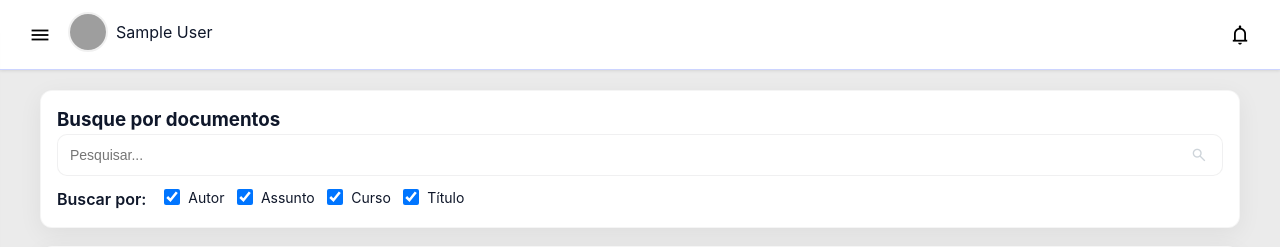
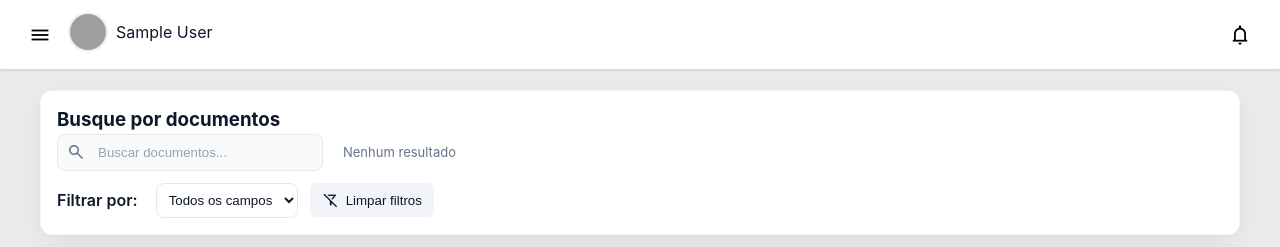
Before and after one commit to Samumaradona/Inprolib-, a Flask app: page /home in a window 1280 px wide. Shown: the top 247 px of the page. Run offline with Flask 3, Linux system fonts and the light colour scheme; the visitor is signed in with stand-in values (Sample User, id 1); some libraries are stand-ins or nearby versions; grey boxes are pictures that could not be loaded.

Commit message:
Nova tratativa

```diff
--- a/static/css/home.css
+++ b/static/css/home.css
@@ -892,3 +892,68 @@
   .icon-btn { right: 6px; width: 36px; height: 36px; }
   .search-input input[type="search"] { padding-right: 48px; }
 }
+
+/* Busca padronizada como nas outras telas */
+.input-with-icon {
+  display: inline-flex;
+  align-items: center;
+  gap: 8px;
+  border: 1px solid #e5e7eb;
+  border-radius: 8px;
+  padding: 4px 8px;
+  background: #f8fafc;
+}
+.input-with-icon .material-symbols-outlined {
+  font-size: 20px;
+  color: #64748b;
+}
+.input-with-icon input {
+  border: none;
+  outline: none;
+  background: transparent;
+  padding: 6px 4px;
+  min-width: 220px;
+  color: #0f172a;
+}
+.input-with-icon input::placeholder { color: #94a3b8; }
+.results-counter { color: #64748b; font-size: 13px; margin-left: 8px; }
+
+/* Destaque de hover no carrossel */
+.carousel-item {
+  cursor: pointer;
+  border: 1px solid rgba(2, 6, 23, 0.06);
+  background: #fff;
+  transition: transform .12s ease, box-shadow .12s ease, border-color .12s ease;
+}
+.carousel-item:hover,
+.carousel-item:focus {
+  transform: translateY(-2px);
+  box-shadow: 0 8px 24px rgba(2, 6, 23, 0.10);
+  border-color: #cbd5e1;
+}
+
+/* Filtro (select + botão limpar) na Home */
+.filters-row select {
+  padding: 8px;
+  border: 1px solid #e5e7eb;
+  border-radius: 8px;
+  background: #fff;
+  color: var(--bs-body-color);
+}
+#btnClearHomeFilters {
+  border: none;
+  background: #f1f5f9;
+  color: #0f172a;
+  padding: 8px 12px;
+  border-radius: 6px;
+  display: inline-flex;
+  gap: 6px;
+  align-items: center;
+  cursor: pointer;
+}
+#btnClearHomeFilters:hover {
+  background: #e2e8f0;
+}
+#btnClearHomeFilters .material-symbols-outlined {
+  font-size: 18px;
+}
--- a/static/javascript/home.js
+++ b/static/javascript/home.js
@@ -490,65 +490,160 @@
 /* ---------- Search & Carousel JS (front-only) ---------- */
 
 (function () {
-  // simples sample docs — substitua pelos seus dados reais
-  const SAMPLE_DOCS = [
-    { title: "Relatório de Algebra", author: "Ana Silva", subject: "Matemática", course: "Engenharia", date: "2025-09-01", img: "https://picsum.photos/seed/doc1/300/200" },
-    { title: "Resumo de História", author: "Bruno Costa", subject: "História", course: "Humanas", date: "2025-08-28", img: "https://picsum.photos/seed/doc2/300/200" },
-    { title: "Projeto de Física", author: "Clara Souza", subject: "Física", course: "Licenciatura", date: "2025-08-21", img: "https://picsum.photos/seed/doc3/300/200" },
-    { title: "Guia de Programação", author: "Diego Martins", subject: "Computação", course: "Sistemas", date: "2025-08-15", img: "https://picsum.photos/seed/doc4/300/200" },
-    { title: "Artigo sobre Arte", author: "Elisa Ramos", subject: "Arte", course: "Artes", date: "2025-08-10", img: "https://picsum.photos/seed/doc5/300/200" },
-    { title: "Estudo de Caso", author: "Fabio Lima", subject: "Administração", course: "Administração", date: "2025-07-30", img: "https://picsum.photos/seed/doc6/300/200" }
-  ];
+  // dados reais vindos do backend
+  const DOCS_RAW = Array.isArray(window.PUBLICACOES) ? window.PUBLICACOES : [];
+  function formatDate(v){
+    try{
+      if(!v) return '';
+      const d = new Date(v);
+      if(isNaN(d.getTime())) return String(v);
+      const dd = String(d.getDate()).padStart(2,'0');
+      const mm = String(d.getMonth()+1).padStart(2,'0');
+      const yyyy = d.getFullYear();
+      return `${dd}/${mm}/${yyyy}`;
+    }catch{ return String(v||''); }
+  }
+  const DOCS = DOCS_RAW.map(p => ({
+    title: p.titulo || 'Sem título',
+    author: p.autor_nome || '',
+    tipo: p.tipo || '',
+    course: p.nome_curso || p.curso || '',
+    date: formatDate(p.data_publicacao),
+    thumb: '/img/logo.png',
+    url: (p.nome_arquivo ? `/static/uploads/${p.nome_arquivo}` : '')
+  }));
 
   const carousel = document.getElementById('carousel');
   const prevBtn = document.querySelector('.carousel-prev');
   const nextBtn = document.querySelector('.carousel-next');
   const searchInput = document.getElementById('searchInput');
-  const searchBtn = document.getElementById('searchBtn');
+  const resultsCounter = document.getElementById('resultsCounterHome');
+  const filterField = document.getElementById('homeFilterField');
+  const clearBtn = document.getElementById('btnClearHomeFilters');
+  const modal = document.getElementById('homeCardModal');
+  const modalClose = document.getElementById('homeCardModalClose');
+  const modalTitle = document.getElementById('homeCardModalTitle');
+  const modalMeta = document.getElementById('homeCardModalMeta');
+  const modalPreview = document.getElementById('homeCardModalPreview');
+
+  function openCardModal(doc){
+    if(!modal) return;
+    if(modalTitle) modalTitle.textContent = doc.title || 'Publicação';
+    if(modalMeta){
+      const parts = [
+        doc.author && `Autor: ${doc.author}`,
+        doc.tipo && `Tipo: ${doc.tipo}`,
+        doc.course && `Curso: ${doc.course}`,
+        doc.date && `Data: ${doc.date}`
+      ].filter(Boolean);
+      modalMeta.textContent = parts.join(' • ');
+    }
+    if(modalPreview){
+      modalPreview.innerHTML = '';
+      const wrap = document.createElement('div');
+      wrap.style.display = 'flex';
+      wrap.style.flexDirection = 'column';
+      wrap.style.alignItems = 'center';
+      wrap.style.gap = '8px';
+      const img = document.createElement('img');
+      img.src = doc.thumb || '/img/logo.png';
+      img.alt = doc.title || 'Pré-visualização';
+      img.style.maxWidth = '160px';
+      img.style.borderRadius = '8px';
+      img.style.opacity = '0.9';
+      wrap.appendChild(img);
+      if(doc.url){
+        const a = document.createElement('a');
+        a.href = doc.url;
+        a.target = '_blank';
+        a.rel = 'noopener';
+        a.textContent = 'Abrir/baixar conteúdo';
+        a.style.textDecoration = 'none';
+        a.style.background = '#1d4ed8';
+        a.style.color = '#fff';
+        a.style.padding = '8px 12px';
+        a.style.borderRadius = '6px';
+        wrap.appendChild(a);
+      } else {
+        const msg = document.createElement('div');
+        msg.textContent = 'Conteúdo não disponível.';
+        msg.style.color = '#64748b';
+        wrap.appendChild(msg);
+      }
+      modalPreview.appendChild(wrap);
+    }
+    modal.setAttribute('aria-hidden','false');
+    modal.classList.add('open');
+  }
+  function closeCardModal(){
+    if(!modal) return;
+    modal.setAttribute('aria-hidden','true');
+    modal.classList.remove('open');
+    if(modalPreview) modalPreview.innerHTML = '';
+  }
+  if(modalClose) modalClose.addEventListener('click', closeCardModal);
+  if(modal) modal.addEventListener('click', (ev)=>{ if(ev.target === modal) closeCardModal(); });
+  document.addEventListener('keydown', (ev)=>{ if(ev.key === 'Escape' && modal && modal.classList.contains('open')) closeCardModal(); });
 
   // cria um card DOM a partir de um objeto doc
   function createCard(doc) {
     const item = document.createElement('article');
     item.className = 'carousel-item';
     item.setAttribute('role','listitem');
+    item.tabIndex = 0; // acessível por teclado
 
     const img = document.createElement('img');
     img.className = 'thumb';
-    img.src = doc.img;
-    img.alt = doc.title;
+    img.src = doc.thumb || '/img/logo.png';
+    img.alt = doc.title || 'Documento';
 
     const meta = document.createElement('div');
     meta.className = 'card-meta';
 
     const title = document.createElement('div');
     title.className = 'title';
-    title.textContent = doc.title;
+    title.textContent = doc.title || 'Sem título';
 
     const author = document.createElement('div');
     author.className = 'meta-line';
-    author.textContent = `Autor: ${doc.author}`;
+    author.textContent = `Autor: ${doc.author || '—'}`;
 
-    const subject = document.createElement('div');
-    subject.className = 'meta-line';
-    subject.textContent = `Assunto: ${doc.subject}`;
+    const tipo = document.createElement('div');
+    tipo.className = 'meta-line';
+    tipo.textContent = `Tipo: ${doc.tipo || '—'}`;
 
     const course = document.createElement('div');
     course.className = 'meta-line';
-    course.textContent = `Curso: ${doc.course}`;
+    course.textContent = `Curso: ${doc.course || '—'}`;
 
     const date = document.createElement('div');
     date.className = 'meta-line';
-    date.textContent = `Data: ${doc.date}`;
+    date.textContent = `Data: ${doc.date || ''}`;
 
     meta.appendChild(title);
     meta.appendChild(author);
-    meta.appendChild(subject);
+    meta.appendChild(tipo);
     meta.appendChild(course);
     meta.appendChild(date);
 
     item.appendChild(img);
     item.appendChild(meta);
+
+    // abre modal ao selecionar
+    item.addEventListener('click', ()=> openCardModal(doc));
+    item.addEventListener('keydown', (e)=>{
+      if(e.key === 'Enter' || e.key === ' '){ e.preventDefault(); openCardModal(doc); }
+    });
+
     return item;
+  }
+
+  // contador de resultados
+  function updateCounter(visibleCount, totalCount){
+    if(!resultsCounter) return;
+    if(totalCount == null) totalCount = DOCS.length;
+    if(visibleCount === 0){ resultsCounter.textContent = 'Nenhum resultado'; }
+    else { resultsCounter.textContent = `Exibindo ${visibleCount} de ${totalCount}`; }
   }
 
   // popula o carrossel
@@ -556,6 +651,7 @@
     if (!carousel) return;
     carousel.innerHTML = '';
     docs.forEach(d => carousel.appendChild(createCard(d)));
+    updateCounter(docs.length, DOCS.length);
   }
 
   // navegação por setas: desloca 1 item equivalente à largura de um item
@@ -573,27 +669,36 @@
   if (prevBtn) prevBtn.addEventListener('click', () => scrollByItem('prev'));
   if (nextBtn) nextBtn.addEventListener('click', () => scrollByItem('next'));
 
-  // simple search (front-only): filtra pelo título/autor/assunto/curso quando checkbox habilitado
+  // busca: filtra por título/autor/tipo/curso
   function doSearch() {
     const q = (searchInput && searchInput.value || '').trim().toLowerCase();
-    const checked = Array.from(document.querySelectorAll('input[name="filter"]:checked')).map(i => i.value);
-    if (!q) { populateCarousel(SAMPLE_DOCS); return; }
+    const field = (filterField && filterField.value) || 'all';
+    if (!q) { populateCarousel(DOCS); return; }
 
-    const filtered = SAMPLE_DOCS.filter(d => {
-      // verifica apenas os campos selecionados
-      let ok = false;
-      if (checked.includes('titulo') && d.title.toLowerCase().includes(q)) ok = true;
-      if (checked.includes('autor') && d.author.toLowerCase().includes(q)) ok = true;
-      if (checked.includes('assunto') && d.subject.toLowerCase().includes(q)) ok = true;
-      if (checked.includes('curso') && d.course.toLowerCase().includes(q)) ok = true;
-      return ok;
+    const filtered = DOCS.filter(d => {
+      if(field === 'all'){
+        const hay = `${d.title||''} ${d.author||''} ${d.tipo||''} ${d.course||''}`.toLowerCase();
+        return hay.includes(q);
+      }
+      if(field === 'titulo') return (d.title||'').toLowerCase().includes(q);
+      if(field === 'autor') return (d.author||'').toLowerCase().includes(q);
+      if(field === 'tipo') return (d.tipo||'').toLowerCase().includes(q);
+      if(field === 'curso') return (d.course||'').toLowerCase().includes(q);
+      return false;
     });
     populateCarousel(filtered);
   }
 
-  if (searchBtn) searchBtn.addEventListener('click', doSearch);
-  if (searchInput) searchInput.addEventListener('keydown', (e) => {
-    if (e.key === 'Enter') doSearch();
+  // busca: Enter e digitação imediata
+  if (searchInput){
+    searchInput.addEventListener('keydown', (e) => { if (e.key === 'Enter') doSearch(); });
+    searchInput.addEventListener('input', () => { doSearch(); });
+  }
+  if (filterField) filterField.addEventListener('change', () => { doSearch(); });
+  if (clearBtn) clearBtn.addEventListener('click', () => {
+    if(searchInput) searchInput.value = '';
+    if(filterField) filterField.value = 'all';
+    populateCarousel(DOCS);
   });
 
   // comportamento de arrastar/scroll (drag-to-scroll)
@@ -626,8 +731,8 @@
     });
   })(carousel);
 
-  // inicializa com dados de exemplo
-  populateCarousel(SAMPLE_DOCS);
+  // inicializa com dados reais
+  populateCarousel(DOCS);
 
 })();
 
--- a/templates/home.html
+++ b/templates/home.html
@@ -96,22 +96,26 @@
       <h3 id="searchTitle">Busque por documentos</h3>
 
       <div class="search-row">
-        <div class="search-input">
-          <input id="searchInput" type="search" placeholder="Pesquisar..." aria-label="Pesquisar documentos">
-          <button id="searchBtn" class="icon-btn" aria-label="Buscar">
-            <span class="material-symbols-outlined" aria-hidden="true">search</span>
-          </button>
+        <div class="input-with-icon">
+          <span class="material-symbols-outlined" aria-hidden="true">search</span>
+          <input id="searchInput" type="text" placeholder="Buscar documentos..." aria-label="Buscar documentos">
         </div>
+        <span id="resultsCounterHome" class="results-counter" aria-live="polite"></span>
       </div>
 
-      <div class="filters-row" aria-label="Filtros de busca">
-        <span class="filters-label">Buscar por:</span>
-        <div class="filters">
-          <label><input type="checkbox" name="filter" value="autor" checked> Autor</label>
-          <label><input type="checkbox" name="filter" value="assunto" checked> Assunto</label>
-          <label><input type="checkbox" name="filter" value="curso" checked> Curso</label>
-          <label><input type="checkbox" name="filter" value="titulo" checked> Título</label>
-        </div>
+      <div class="filters-row" aria-label="Filtros da busca">
+        <label for="homeFilterField" class="filters-label">Filtrar por:</label>
+        <select id="homeFilterField" aria-label="Campo para filtrar">
+          <option value="all">Todos os campos</option>
+          <option value="titulo">Título</option>
+          <option value="autor">Autor</option>
+          <option value="tipo">Tipo</option>
+          <option value="curso">Curso</option>
+        </select>
+        <button type="button" id="btnClearHomeFilters" class="button is-sm with-icon" title="Limpar filtros">
+          <span class="material-symbols-outlined" aria-hidden="true">filter_alt_off</span>
+          Limpar filtros
+        </button>
       </div>
     </section>
 
@@ -134,6 +138,16 @@
       </div>
     </section>
 
+    <!-- Modal de detalhes do card -->
+    <div id="homeCardModal" class="modal" aria-hidden="true" role="dialog" aria-modal="true" aria-labelledby="homeCardModalTitle">
+      <div class="modal-content">
+        <button id="homeCardModalClose" class="modal-close" aria-label="Fechar">✕</button>
+        <h3 id="homeCardModalTitle" style="margin:0 0 8px 0">Detalhes da publicação</h3>
+        <div id="homeCardModalMeta" style="font-size:13px;color:#64748b;margin-bottom:8px"></div>
+        <div id="homeCardModalPreview" style="display:flex;align-items:center;justify-content:center;min-height:220px;border:1px solid #e5e7eb;border-radius:8px;background:#f8fafc"></div>
+      </div>
+    </div>
+
   </div>
 </main>
 
@@ -144,6 +158,9 @@
     window.USER_PHOTO = "{{ url_for('static', filename=session.get('user_photo')) if session.get('user_photo') else '' }}";
   </script>
   <script src="notifications.js?v=1"></script>
+  <script>
+    window.PUBLICACOES = {{ publicacoes|tojson|safe }};
+  </script>
   <script src="home.js?v=aval-fix-1"></script>
   <script>window.initFlashToasts && window.initFlashToasts();</script>
 </body>
```
